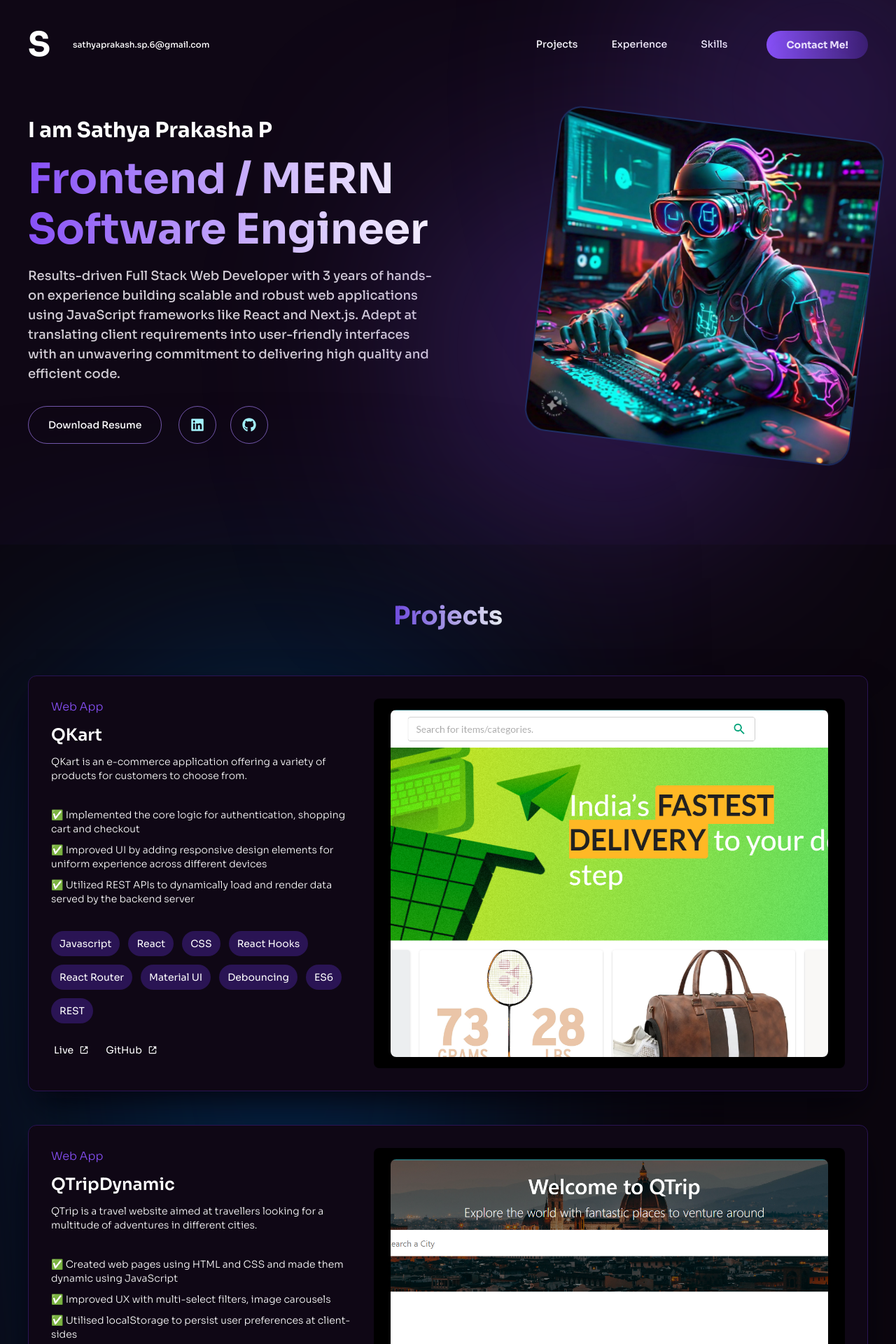
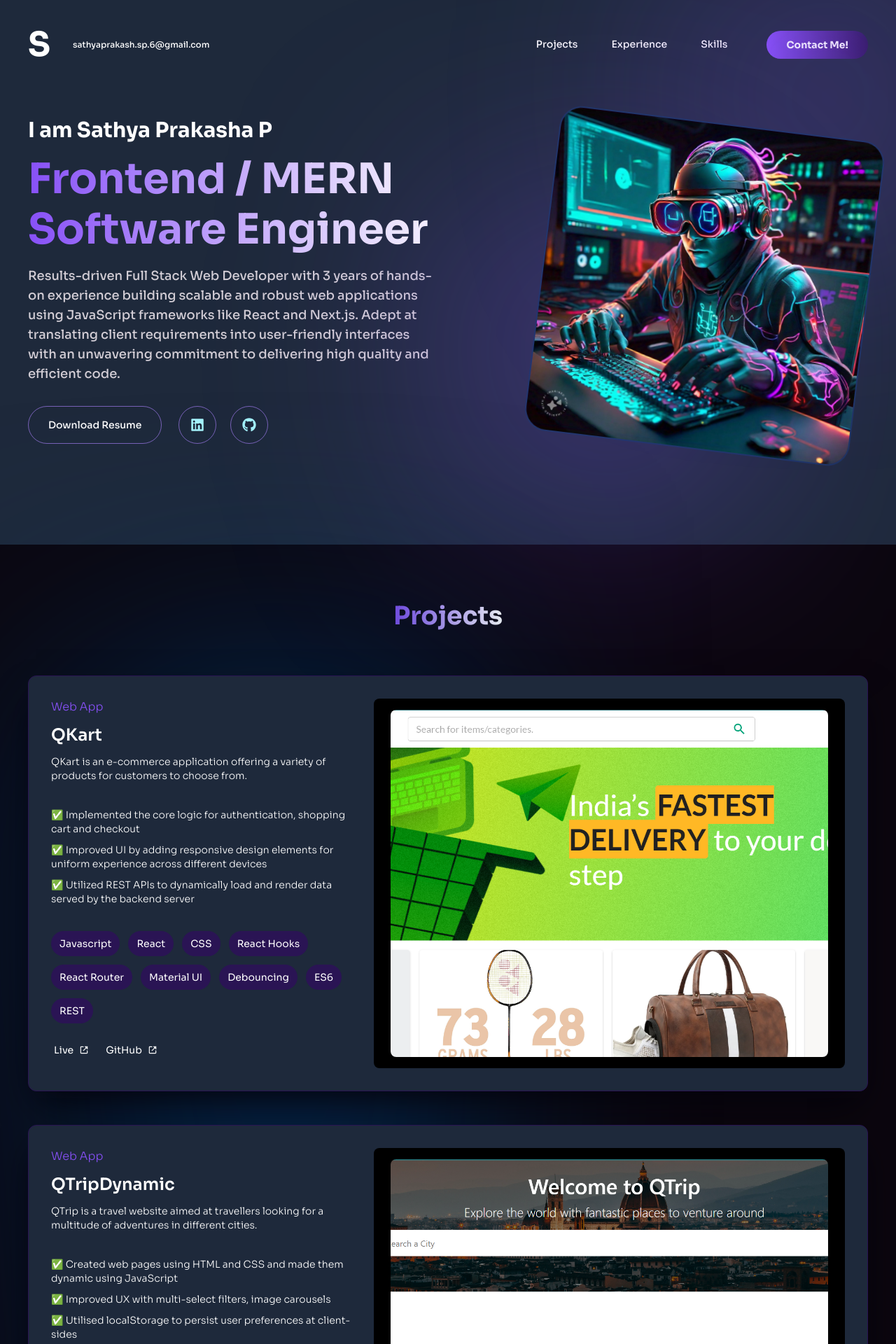
Before and after one commit to Sathyaprakashsp666/portfolio-2024, a Next.js app: page / in a window 1280 px wide. Shown: the top 1920 px of the page at 70% size. Built offline with nearby package versions, Linux system fonts and the light colour scheme.

Commit message:
bg color changes

```diff
--- a/src/app/components/experience/ExperienceSection.tsx
+++ b/src/app/components/experience/ExperienceSection.tsx
@@ -12,12 +12,11 @@ const meta = {
 
 const ExperienceSection = () => {
   return (
-    <section id="experience" className="bg-darkBlue w-full">
+    <section id="experience" className="w-full bg-slate-800">
       <Container
         as="div"
-        className="after:block relative before:top-1/4 after:top-2/4 after:right-0 before:left-0 before:absolute after:absolute flex flex-col items-center gap-16 px-6 lg:px-10 py-20 w-full before:w-1/2 after:w-2/4 before:h-3/4 after:h-1/4 before:-translate-y-1/4 after:translate-y-1/2 experience"
+        className="experience relative flex w-full flex-col items-center gap-16 px-6 py-20 before:absolute before:left-0 before:top-1/4 before:h-3/4 before:w-1/2 before:-translate-y-1/4 after:absolute after:right-0 after:top-2/4 after:block after:h-1/4 after:w-2/4 after:translate-y-1/2 lg:px-10"
       >
-
         <SectionHeader meta={meta} />
         <ExperienceTree data={data} />
       </Container>
--- a/src/app/components/footer/Footer.tsx
+++ b/src/app/components/footer/Footer.tsx
@@ -6,7 +6,7 @@ import { BsHeartFill } from "react-icons/bs";
 
 const Footer = () => {
   return (
-    <footer className="w-full bg-darkBlue px-12 py-16">
+    <footer className="w-full bg-slate-800 px-12 py-16">
       <Container className="flex w-full flex-col items-center">
         <p className="mx-auto flex items-center gap-2 text-sm font-light text-cyan-200">
           Made with <BsHeartFill className="h-4 w-4 text-red-700" /> by
--- a/src/app/components/hero/HeroSection.tsx
+++ b/src/app/components/hero/HeroSection.tsx
@@ -3,7 +3,7 @@ import Showcase from "./Showcase";
 
 const HeroSection = () => {
   return (
-    <section className="bg-darkBlue w-full hero">
+    <section className="bg-slate-800 w-full hero">
       <Navbar />
       <Showcase />
     </section>
--- a/src/app/components/navbar/FixedNav.tsx
+++ b/src/app/components/navbar/FixedNav.tsx
@@ -33,7 +33,7 @@ const FixedNav = () => {
   return (
     <nav
       className={cn(
-        "fixed top-0 z-[99999] w-full bg-darkBlue px-8 py-5 transition-all duration-200 md:px-10",
+        "fixed top-0 z-[99999] w-full bg-slate-800 px-8 py-5 transition-all duration-200 md:px-10",
         className,
       )}
     >
--- a/src/app/components/projects/ProjectCard.tsx
+++ b/src/app/components/projects/ProjectCard.tsx
@@ -13,7 +13,7 @@ const ProjectCard = ({ project }: ProjectCardProps) => {
       tabIndex={0}
       className="relative flex w-full before:absolute before:-inset-0 before:z-10 before:h-full before:w-full before:animate-none before:rounded-xl before:bg-gradient-to-br before:from-red-800 before:to-purple-500 before:opacity-0 before:blur-[5px] before:transition-all before:duration-500 hover:before:opacity-100 focus:focus-within:focus-visible:outline-none focus:focus-within:focus-visible:before:opacity-100"
     >
-      <div className="z-20 flex min-h-72 w-full flex-col rounded-xl border border-[#2a1454] bg-darkBlue p-4 shadow-2xl shadow-[#04030b] md:p-6 lg:flex-row lg:gap-3 lg:p-8">
+      <div className="z-20 flex min-h-72 w-full flex-col rounded-xl border border-[#2a1454] bg-slate-800 p-4 shadow-2xl shadow-[#04030b] md:p-6 lg:flex-row lg:gap-3 lg:p-8">
         <article className="flex w-full select-none flex-col gap-3 sm:select-auto lg:w-[40%]">
           <span className="text-md font-light text-[#8750f7] hover:opacity-85">
             {project.category}
```
